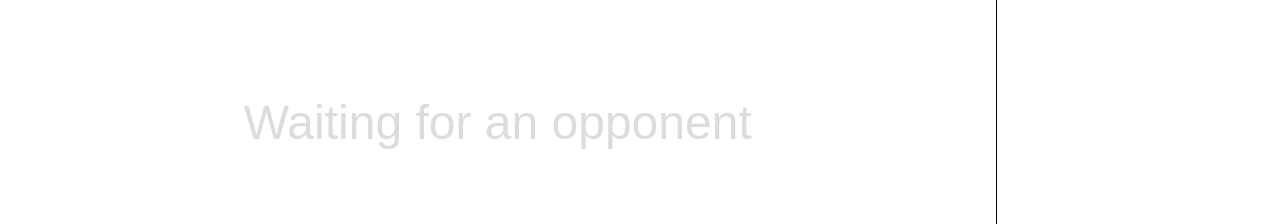
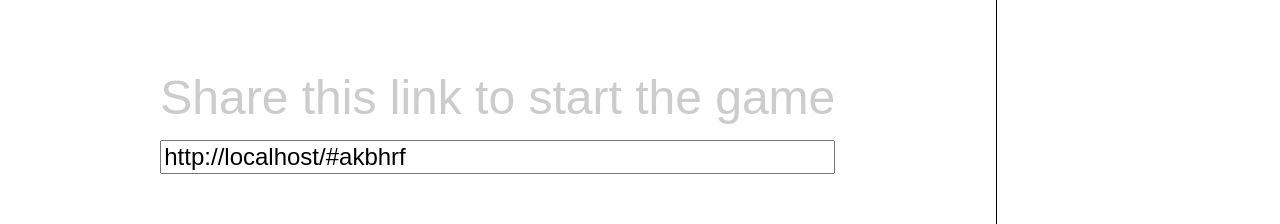
Before and after one commit to fortymorgan/rpsls-game, a React app: page / in a window 1280 px wide. Shown: the part 318-542 px from the top of the page. Built offline with nearby package versions, Linux system fonts and the light colour scheme; no server answers.

Commit message:
Add link to share

```diff
--- a/client/src/actions/index.js
+++ b/client/src/actions/index.js
@@ -2,7 +2,7 @@ import { createAction } from 'redux-actions';
 import { reset } from 'redux-form';
 import io from 'socket.io-client';
 
-export const socket = io();
+export const socket = io(`${window.location.origin}?session=${window.location.hash.slice(1)}`);
 
 export const addMessage = createAction('MESSAGE_ADD', (author, message) => ({ author, message }));
 export const toggleRules = createAction('RULES_TOGGLE');
@@ -12,6 +12,7 @@ export const chooseGesture = createAction('GESTURE_CHOOSE');
 export const resetGesture = createAction('GESTURE_RESET');
 export const opponentsGesture = createAction('GESTURE_OPPONENT');
 export const getResult = createAction('RESULT_GET');
+export const setSession = createAction('SESSION_SET');
 
 export const sendMessage = (message, author) => (dispatch) => {
   socket.emit('message', { author, message });
--- a/client/src/app.jsx
+++ b/client/src/app.jsx
@@ -7,6 +7,7 @@ import { library } from '@fortawesome/fontawesome-svg-core'
 import { faHandLizard, faHandPaper, faHandRock, faHandScissors, faHandSpock, faQuestion } from '@fortawesome/free-solid-svg-icons'
 import App from './components/App';
 import reducers from './reducers';
+import generateId from './idGenerator';
 import * as actions from './actions';
 
 export default () => {
@@ -24,6 +25,12 @@ export default () => {
   actions.socket.on('opponent', gesture => store.dispatch(actions.opponentsGesture(gesture)));
   actions.socket.on('finish', result => store.dispatch(actions.getResult(result)));
 
+  if (!window.location.hash) {
+    const id = generateId();
+    store.dispatch(actions.setSession(id));
+    actions.socket.emit('session', id);
+  }
+
   library.add(faHandLizard, faHandPaper, faHandRock, faHandScissors, faHandSpock, faQuestion);
 
   ReactDOM.render(
--- a/client/src/components/App.jsx
+++ b/client/src/components/App.jsx
@@ -5,6 +5,7 @@ import Chat from './Chat';
 
 export default class App extends Component {
   render() {
+    const { session } = this.props;
     return (
       <Fragment>
         <Header />
--- a/client/src/components/Game.jsx
+++ b/client/src/components/Game.jsx
@@ -3,13 +3,14 @@ import { connect } from 'react-redux';
 import cn from 'classnames';
 import Buttons from './Buttons';
 import Field from './Field';
+import Intro from './Intro';
 import * as actionCreators from '../actions';
 
-const mapStateToProps = ({ waiting, result }) => ({ waiting, result });
+const mapStateToProps = ({ waiting, result, session }) => ({ waiting, result, session });
 
 class Game extends Component {
   render() {
-    const { waiting, result } = this.props;
+    const { waiting, result, session } = this.props;
 
     const className = cn({
       game: true,
@@ -27,7 +28,7 @@ class Game extends Component {
 
     return (
       <div className={className}>
-        {waiting ? <div className="lock">Waiting for an opponent</div> : game}
+        {waiting ? <Intro session={session} /> : game}
       </div>
     );
   }
--- /dev/null
+++ b/client/src/components/Intro.jsx
@@ -0,0 +1,19 @@
+import React from 'react';
+
+const Intro = (props) => {
+  const { session } = props;
+  return (
+    <div className="lock">
+      Share this link to start the game
+      <input
+        className="link"
+        onFocus={() => document.querySelector('.link').select()}
+        type="text"
+        value={`${window.location.href}#${session}`}
+        readOnly
+      />
+    </div>
+  );
+};
+
+export default Intro;
--- /dev/null
+++ b/client/src/idGenerator.js
@@ -0,0 +1 @@
+export default () => Math.random().toString(36).substr(2, 6);
--- a/client/src/reducers/index.js
+++ b/client/src/reducers/index.js
@@ -57,7 +57,14 @@ const result = handleActions({
   },
 }, 'none');
 
+const session = handleActions({
+  [actions.setSession](state, { payload }) {
+    return payload;
+  },
+}, '');
+
 export default combineReducers({
+  session,
   messages,
   rules,
   player,
--- a/client/style.css
+++ b/client/style.css
@@ -78,7 +78,14 @@ body, form {
 
 .lock {
   font-size: 48px;
-  color: #dcdcdc;
+  color: #cccccc;
+  display: flex;
+  flex-direction: column;
+}
+
+.link {
+  font-size: 24px;
+  margin-top: 15px;
 }
 
 .game.game-started {
```
Also changed, not shown: 2 other files (tests, documents, lock files or other folders).
